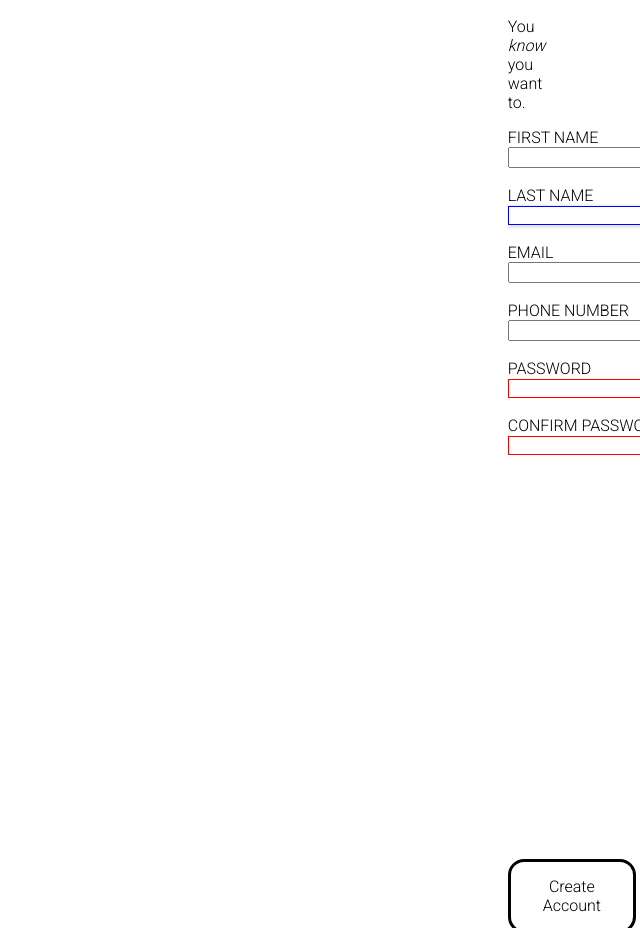
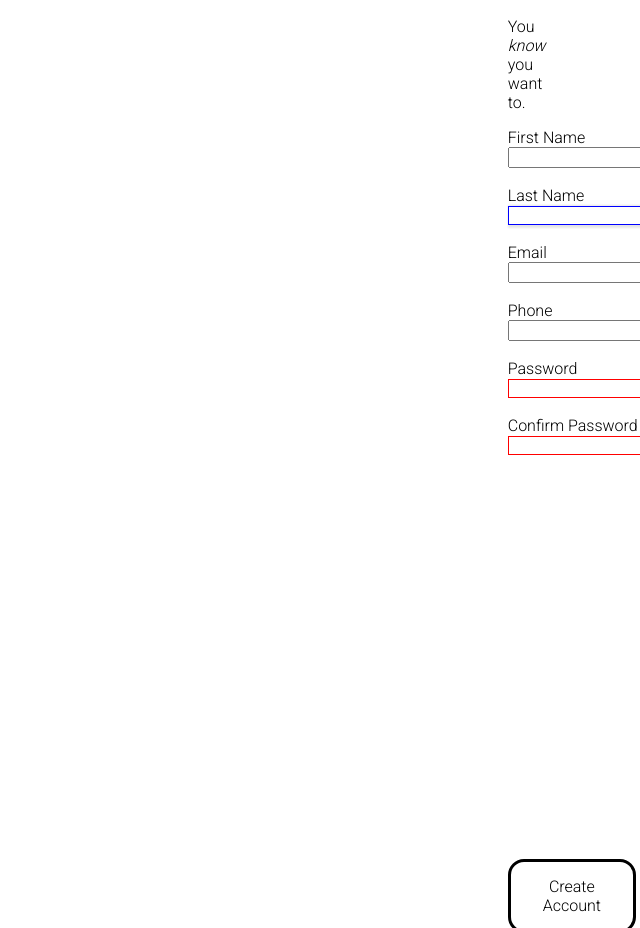
Before and after one commit to threebarber/signupform, a plain HTML site: page index.html in a window 1280 px wide. Shown: the part 1343-2271 px from the top of the page, without its empty margins (640-1280 px from the left). Drawn offline with Linux system fonts and the light colour scheme.

Commit message:
fixed caps

```diff
--- a/index.html
+++ b/index.html
@@ -35,26 +35,26 @@
             <div class="inputs">
                 <div>
                   <div>
-                    <label for="first-name">FIRST NAME</label><input type="text" id="first-name" name="first-name">
+                    <label for="first-name">First Name</label><input type="text" id="first-name" name="first-name">
                   </div>
                   <div>
-                    <label for="last-name">LAST NAME</label><input type="text" class="focus" id="last-name" name="last-name">
+                    <label for="last-name">Last Name</label><input type="text" class="focus" id="last-name" name="last-name">
                   </div>
                 </div>
                 <div>
                   <div>
-                    <label for="email">EMAIL</label><input type="email" id="email" name="email">
+                    <label for="email">Email</label><input type="email" id="email" name="email">
                   </div>
                   <div>
-                    <label for="phone-number">PHONE NUMBER</label><input type="tel" id="phone-number" name="phone-number">
+                    <label for="phone-number">Phone</label><input type="tel" id="phone-number" name="phone-number">
                   </div>
                 </div>
                 <div>
                   <div>
-                    <label for="password">PASSWORD</label><input type="password" class="error" id="password" name="password">
+                    <label for="password">Password</label><input type="password" class="error" id="password" name="password">
                   </div>
                   <div>
-                    <label for="confirm-password">CONFIRM PASSWORD</label><input type="password" class="error" id="confirm-password" name="confirm-password">
+                    <label for="confirm-password">Confirm Password</label><input type="password" class="error" id="confirm-password" name="confirm-password">
                   </div>
                 </div>
               </div>
@@ -63,7 +63,7 @@
         </div>
 
         <div class="Button-Login">
-            <button>Create Account</button>
+            <button type="button">Create Account</button>
             <p>Already have an account? <a href="">Log in</a></p>
         </div>
 
```
